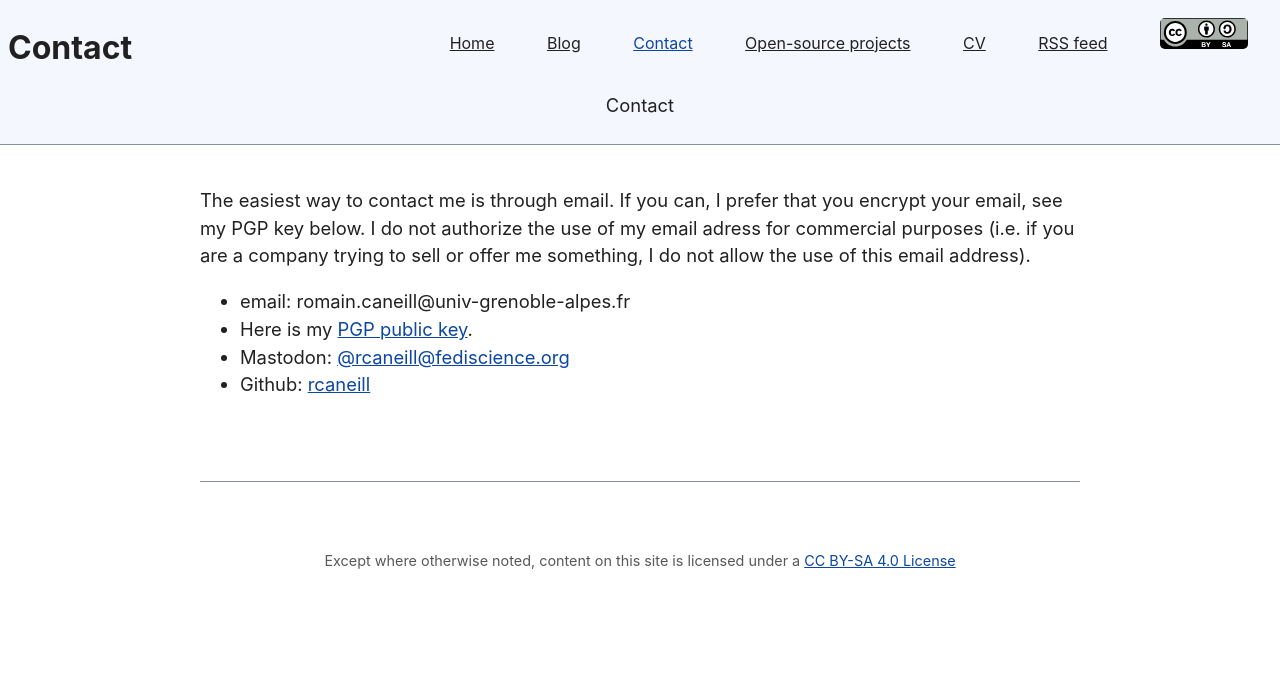
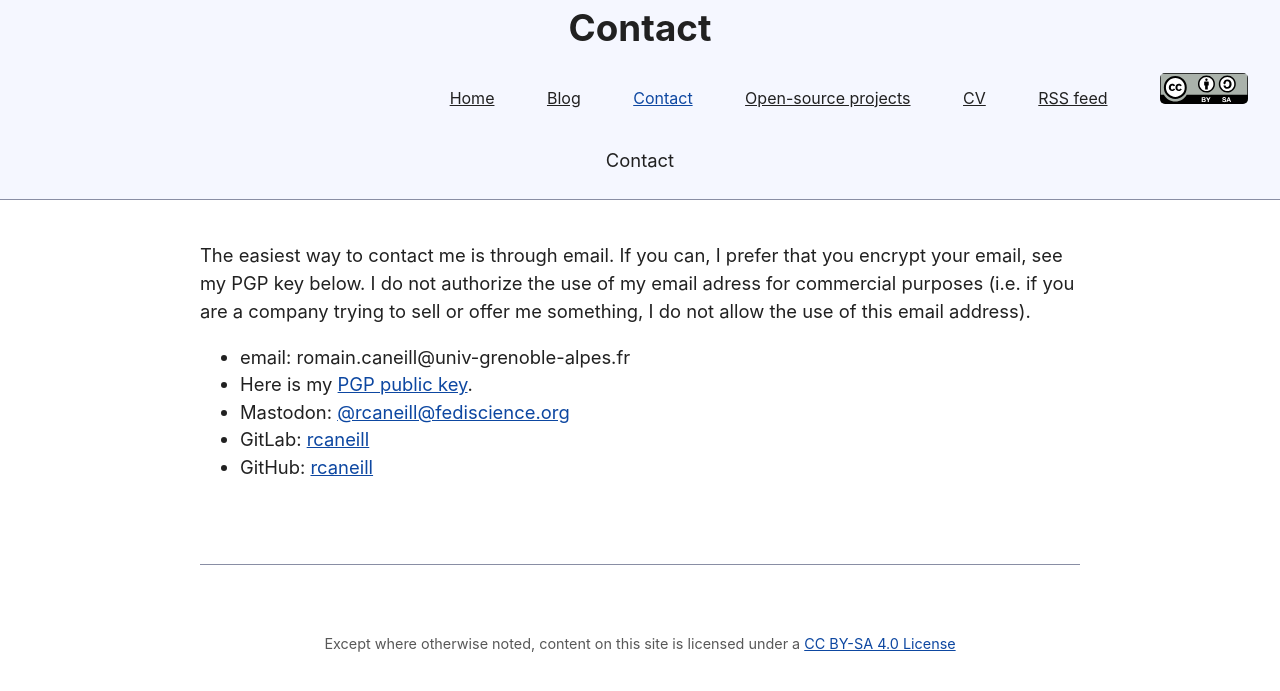
Before and after one commit to rcaneill/rcaneill.github.io, a Jekyll site: the page built from contact.md, in a window 1280 px wide. Shown: the top 691 px of the page. Built offline with Jekyll 4.4.1, drawn with Linux system fonts in a browser that asks for light colours.

Commit message:
add gitlab + small design change

```diff
--- a/_includes/navigation.html
+++ b/_includes/navigation.html
@@ -1,9 +1,4 @@
 <nav>
-  <div class="title-left">
-    <b style="font-size: 2em;">
-      {{ page.title }}
-    </b>
-  </div>
   {% for item in site.data.navigation %}
   <a href="{{ item.link }}" {% if page.url == item.link %}class="current"{% endif %}>{{ item.name }}</a>
   {% endfor %}
--- a/_layouts/default.html
+++ b/_layouts/default.html
@@ -6,6 +6,7 @@
   <body>
 
     <header>
+    <b  style="font-size: 2em;">{{ page.title }}</b>
       {% include navigation.html %}
       <p>{{ page.description }}</p>
     </header>
--- a/contact.md
+++ b/contact.md
@@ -14,4 +14,5 @@ me something, I do not allow the use of this email address).
 * email: ro<!-- abc@def -->main.cane<!-- abc@def -->ill@univ<span style="display:none">DELETEME</span>-grenoble-alpes.fr
 * Here is my <a href="/assets/statics/0xD0FE114EBFFDED7F.asc">PGP public key</a>.
 * Mastodon: <a rel="me" href="https://fediscience.org/@rcaneill">@rcaneill@fediscience.org</a>
-* Github: <a href="https://github.com/rcaneill">rcaneill</a>
+* GitLab: <a href="https://gitlab.com/rcaneill">rcaneill</a>
+* GitHub: <a href="https://github.com/rcaneill">rcaneill</a>
```
